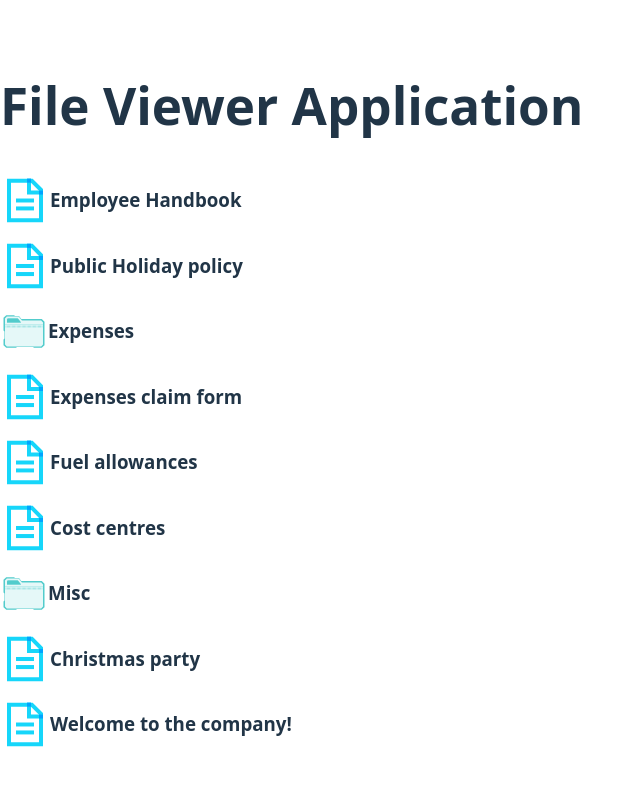
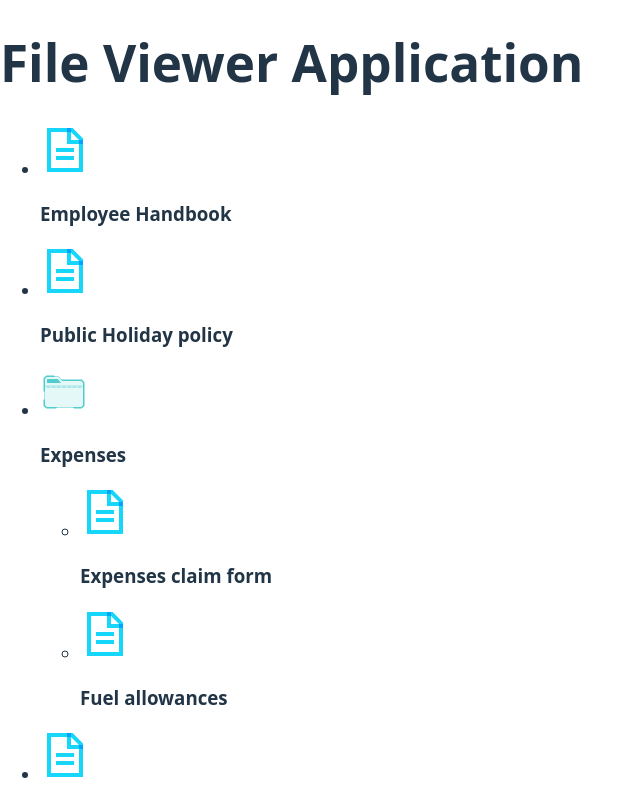
Before and after one commit to BTMurph0/file-viewer-app, a React (Vite) app: page / in a window 1280 px wide. Both pictures are taken after a click on the element "Expenses". Shown: the top 800 px of the page, without its empty margins (0-640 px from the left). Built offline with nearby package versions, Linux system fonts and the light colour scheme.

Commit message:
added body component

```diff
--- a/src/App.tsx
+++ b/src/App.tsx
@@ -1,11 +1,11 @@
 import Header from "./components/Header.tsx";
-import FileExplorer from "./components/FileExplorer/FileExplorer.tsx";
+import Body from "./components/Body/Body.tsx";
 
 function App() {
   return (
     <div>
       <Header />
-      <FileExplorer />
+      <Body />
     </div>
   );
 }
--- /dev/null
+++ b/src/components/Body/Body.tsx
@@ -0,0 +1,28 @@
+import FileExplorer from "../FileExplorer/FileExplorer";
+import items from "../../data/data";
+
+type FileItem = {
+  name: string;
+  type: string;
+  added: string;
+};
+
+type FolderItem = {
+  name: string;
+  type: "folder";
+  files: Item[];
+};
+
+type Item = FileItem | FolderItem;
+
+function Body() {
+  return (
+    <ul>
+      {items.map((item) => (
+        <FileExplorer item={item} key={item.name} />
+      ))}
+    </ul>
+  );
+}
+
+export default Body;
--- a/src/components/FileExplorer/FileExplorer.css
+++ b/src/components/FileExplorer/FileExplorer.css
@@ -1,5 +1,4 @@
-.folder {
+.item {
   display: flex;
   flex-direction: row;
-  cursor: pointer;
 }
--- a/src/components/FileExplorer/FileExplorer.tsx
+++ b/src/components/FileExplorer/FileExplorer.tsx
@@ -1,10 +1,23 @@
-import File from "../File/File";
-import logo from "./../../assets/icons8-folder.svg";
+import logo1 from "./../../assets/icons8-folder.svg";
+import logo2 from "./../../assets/icons8-file.svg";
 import "./FileExplorer.css";
-import data from "../../data/data.json";
 import { useState } from "react";
 
-const FileExplorer = ({ items = data }) => {
+type FileItem = {
+  name: string;
+  type: string;
+  added: string;
+};
+
+type FolderItem = {
+  name: string;
+  type: "folder";
+  files: Item[];
+};
+
+type Item = FileItem | FolderItem;
+
+const FileExplorer = ({ item }: { item: Item }) => {
   const [isOpen, setIsOpen] = useState(false);
 
   const handleClick = () => {
@@ -12,27 +25,28 @@ const FileExplorer = ({ items = data }) => {
   };
 
   return (
-    <>
-      {items.map((item, i) => {
-        if (item.type === "folder") {
-          return (
-            <div key={i}>
-              <article onClick={handleClick} className="folder">
-                <img src={logo} />
-                <h3>{item.name}</h3>
-              </article>
-              {isOpen && item.files && (
-                <div>
-                  <FileExplorer items={item.files} />
-                </div>
-              )}
-            </div>
-          );
-        }
-
-        return <File item={item} key={i} />;
-      })}
-    </>
+    <li key={item.name}>
+      <span className="item">
+        {item.type === "folder" ? (
+          <article onClick={handleClick} className="folder">
+            <img src={logo1} />
+            <h3>{item.name}</h3>
+          </article>
+        ) : (
+          <article className="file">
+            <img src={logo2} />
+            <h3>{item.name}</h3>
+          </article>
+        )}
+      </span>
+      {isOpen && item.type === "folder" && (
+        <ul>
+          {(item as FolderItem).files.map((file) => (
+            <FileExplorer item={file} key={file.name} />
+          ))}
+        </ul>
+      )}
+    </li>
   );
 };
 
--- a/src/data/data.json
+++ /dev/null
@@ -1,49 +0,0 @@
-[
-    {
-      "type": "pdf",
-      "name": "Employee Handbook",
-      "added": "2017-01-06"
-    },
-    {
-      "type": "pdf",
-      "name": "Public Holiday policy",
-      "added": "2016-12-06"
-    },
-    {
-      "type": "folder",
-      "name": "Expenses",
-      "files": [
-        {
-          "type": "doc",
-          "name": "Expenses claim form",
-          "added": "2017-05-02"
-        },
-        {
-          "type": "doc",
-          "name": "Fuel allowances",
-          "added": "2017-05-03"
-        }
-      ]
-    },
-    {
-      "type": "csv",
-      "name": "Cost centres",
-      "added": "2016-08-12"
-    },
-    {
-      "type": "folder",
-      "name": "Misc",
-      "files": [
-        {
-          "type": "doc",
-          "name": "Christmas party",
-          "added": "2017-12-01"
-        },
-        {
-          "type": "mov",
-          "name": "Welcome to the company!",
-          "added": "2015-04-24"
-        }
-      ]
-    }
-  ]
--- /dev/null
+++ b/src/data/data.ts
@@ -0,0 +1,66 @@
+type FileItem = {
+  name: string;
+  type: string;
+  added: string;
+};
+
+type FolderItem = {
+  name: string;
+  type: "folder";
+  files: Item[];
+};
+
+type Item = FileItem | FolderItem;
+
+
+const items: Item[] = [
+  {
+    type: "pdf",
+    name: "Employee Handbook",
+    added: "2017-01-06",
+  },
+  {
+    type: "pdf",
+    name: "Public Holiday policy",
+    added: "2016-12-06",
+  },
+  {
+    type: "folder",
+    name: "Expenses",
+    files: [
+      {
+        type: "doc",
+        name: "Expenses claim form",
+        added: "2017-05-02",
+      },
+      {
+        type: "doc",
+        name: "Fuel allowances",
+        added: "2017-05-03",
+      },
+    ],
+  },
+  {
+    type: "csv",
+    name: "Cost centres",
+    added: "2016-08-12",
+  },
+  {
+    type: "folder",
+    name: "Misc",
+    files: [
+      {
+        type: "doc",
+        name: "Christmas party",
+        added: "2017-12-01",
+      },
+      {
+        type: "mov",
+        name: "Welcome to the company!",
+        added: "2015-04-24",
+      },
+    ],
+  },
+];
+
+export default items;
```
